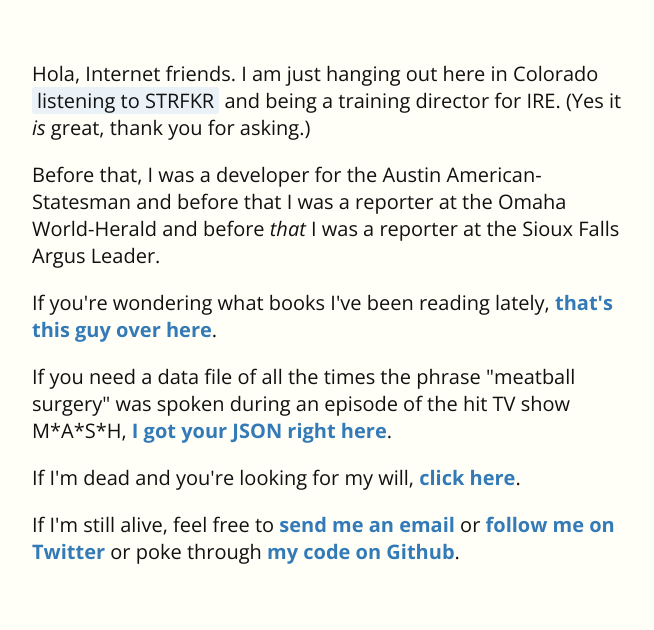
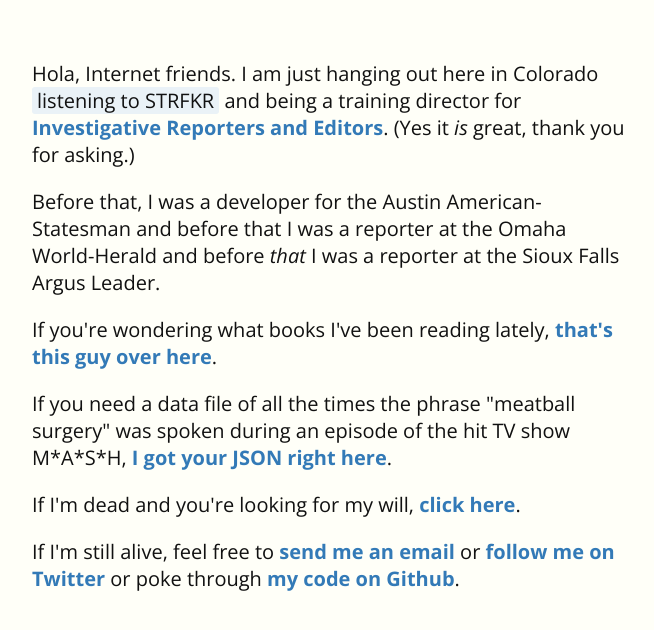
Before and after one commit to cjwinchester/cjwinchester.github.io, a Jekyll site: the page built from index.html, in a window 1280 px wide. Shown: the top 630 px of the page, without its empty margins (8-662 px from the left). Built offline with Jekyll 4.4.1, drawn with Linux system fonts in a browser that asks for light colours.

Commit message:
add ire link

```diff
--- a/index.html
+++ b/index.html
@@ -6,7 +6,7 @@
 <div id="audio-player-front"></div>
 <div class="container">
     <div class="cromulent">
-        <p>Hola, Internet friends. I am just hanging out here in Colorado <span id="player"></span> and being a training director for IRE. (Yes it <i>is</i> great, thank you for asking.)</p>
+        <p>Hola, Internet friends. I am just hanging out here in Colorado <span id="player"></span> and being a training director for <a href="https://ire.org" target-"_blank">Investigative Reporters and Editors</a>. (Yes it <i>is</i> great, thank you for asking.)</p>
 
         <p>Before that, I was a developer for the Austin American-Statesman and before that I was a reporter at the Omaha World-Herald and before <i>that</i> I was a reporter at the Sioux Falls Argus Leader.</p>
 
```
